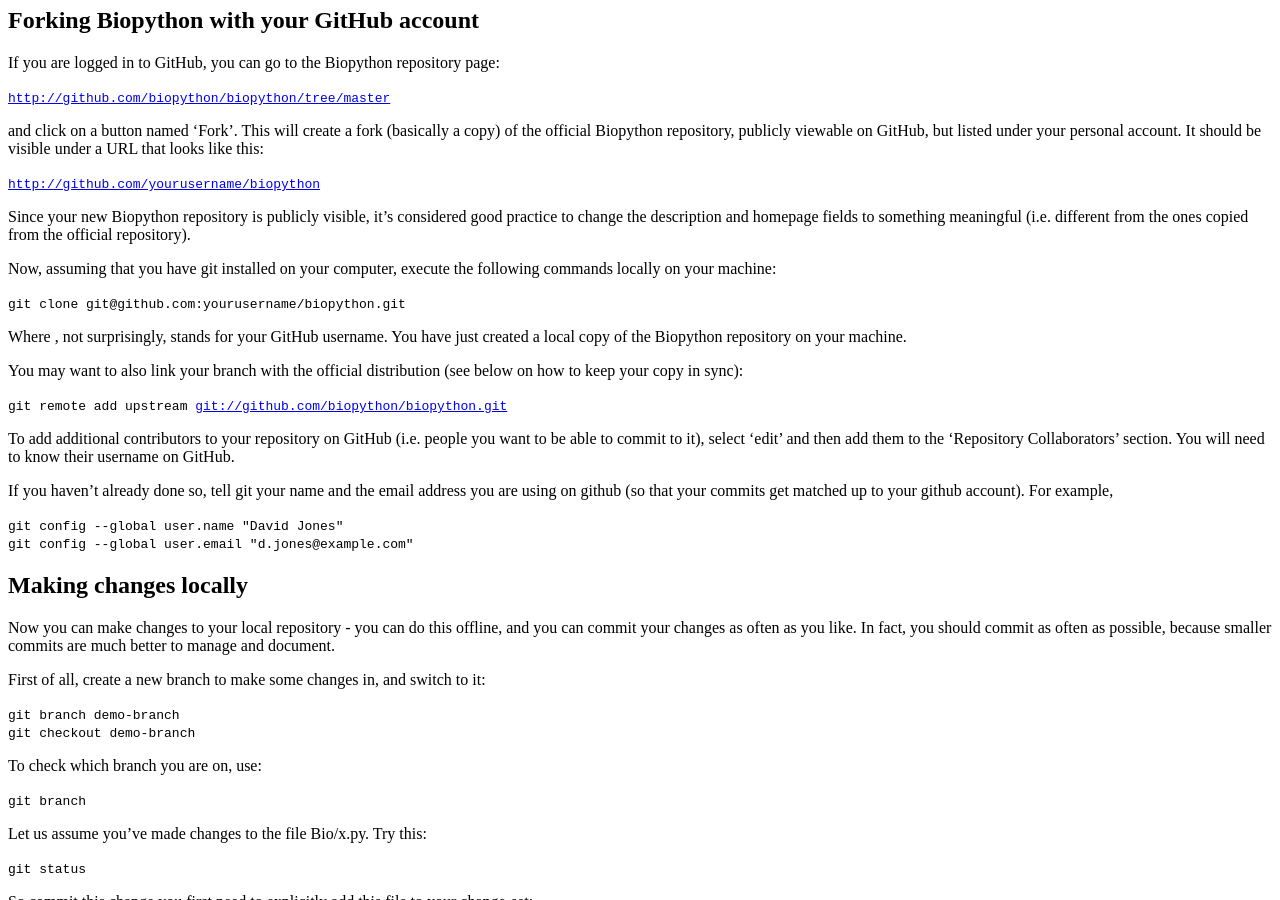
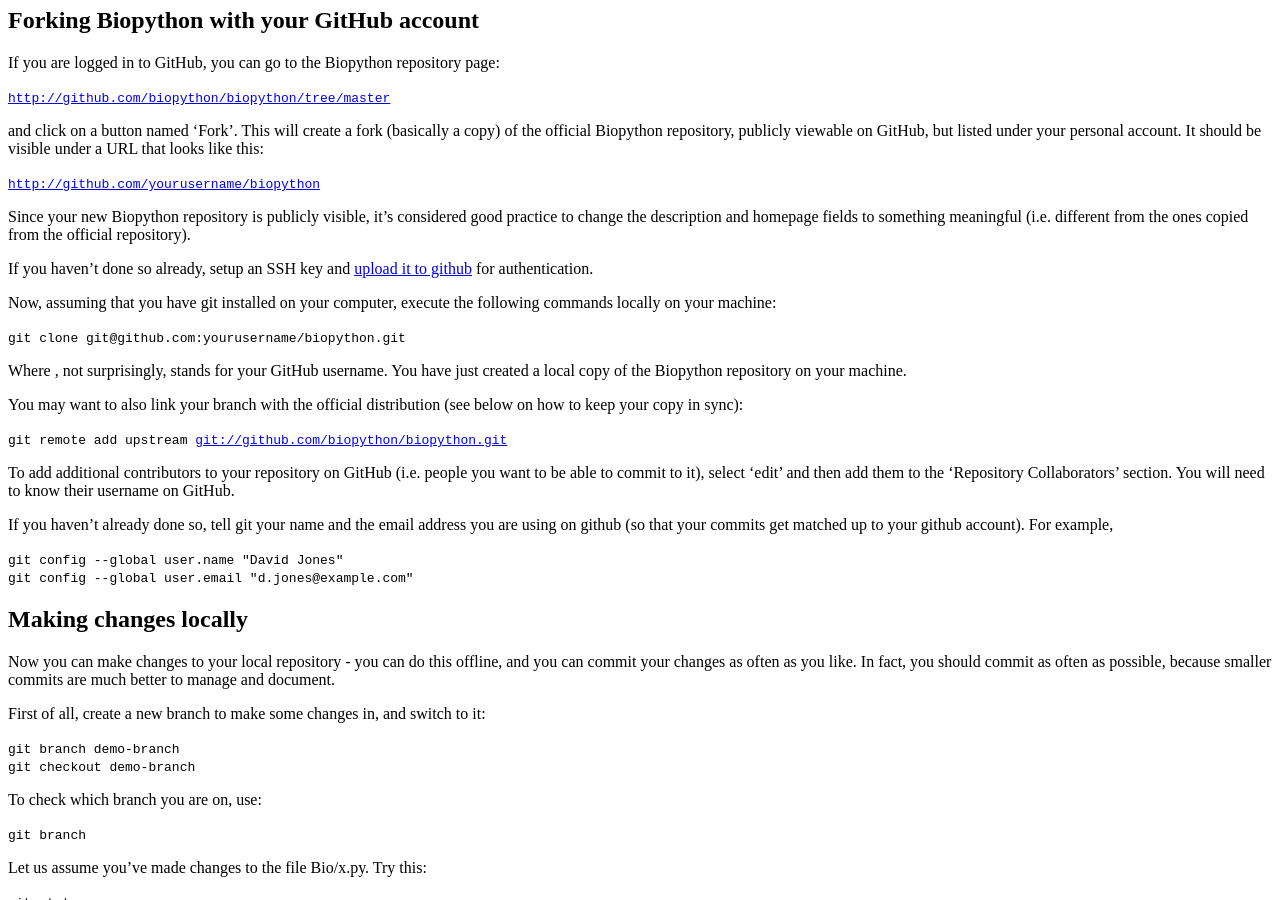
Before and after one commit to biopython/biopython.github.io, a Jekyll site: the page built from wiki/GitUsage.md, in a window 1280 px wide and 900 px high, scrolled down 1954 px. Built offline with Jekyll 4.4.1, drawn with Linux system fonts in a browser that asks for light colours.

Commit message:
/* Forking Biopython with your GitHub account */  SSH keys

```diff
--- a/wiki/GitUsage.md
+++ b/wiki/GitUsage.md
@@ -187,6 +187,10 @@ Since your new Biopython repository is publicly visible, it's considered
 good practice to change the description and homepage fields to something
 meaningful (i.e. different from the ones copied from the official
 repository).
+
+If you haven't done so already, setup an SSH key and [upload it to
+github](http://github.com/guides/providing-your-ssh-key) for
+authentication.
 
 Now, assuming that you have git installed on your computer, execute the
 following commands locally on your machine:
```
Also changed, not shown: 1 other file.
